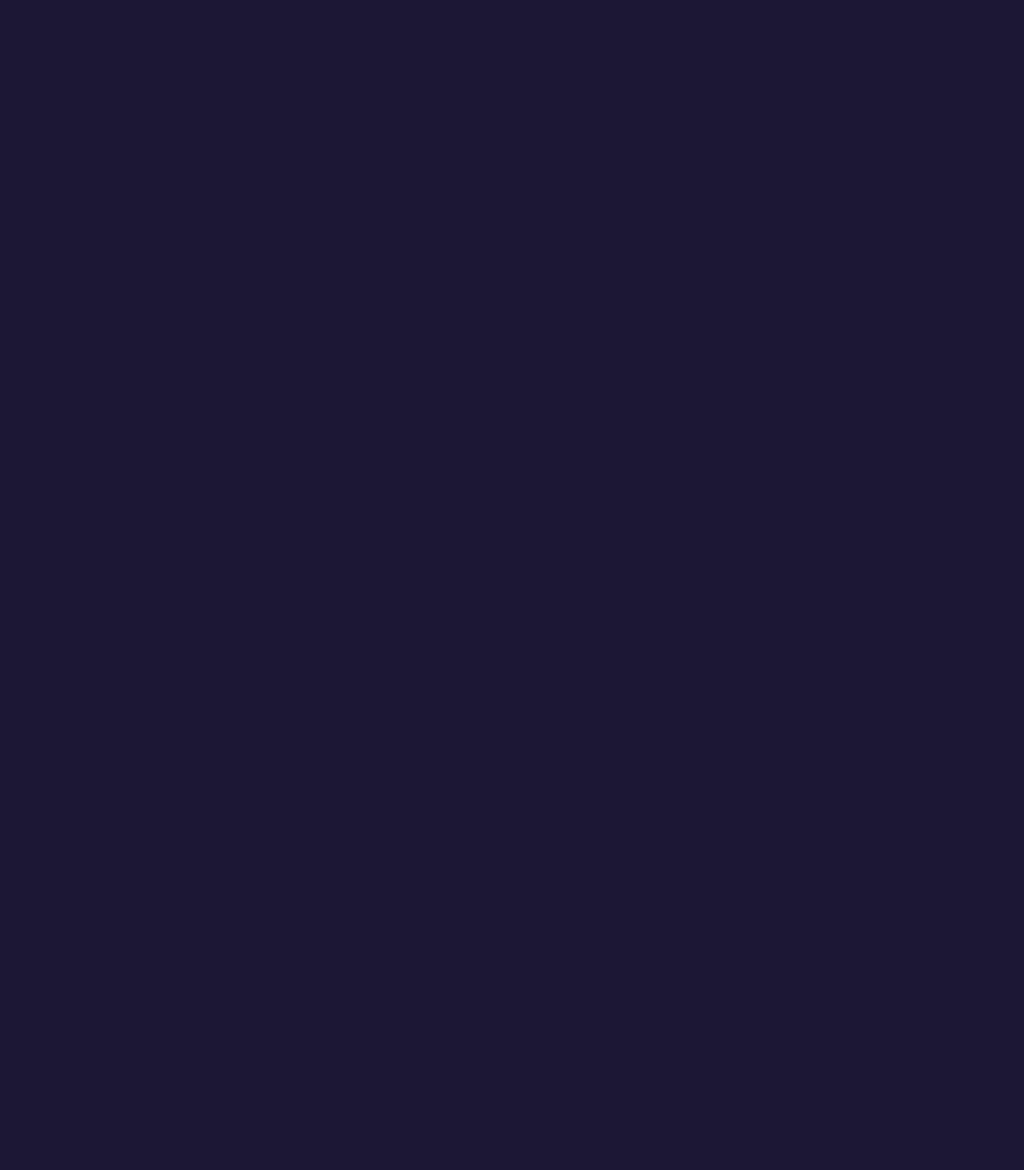
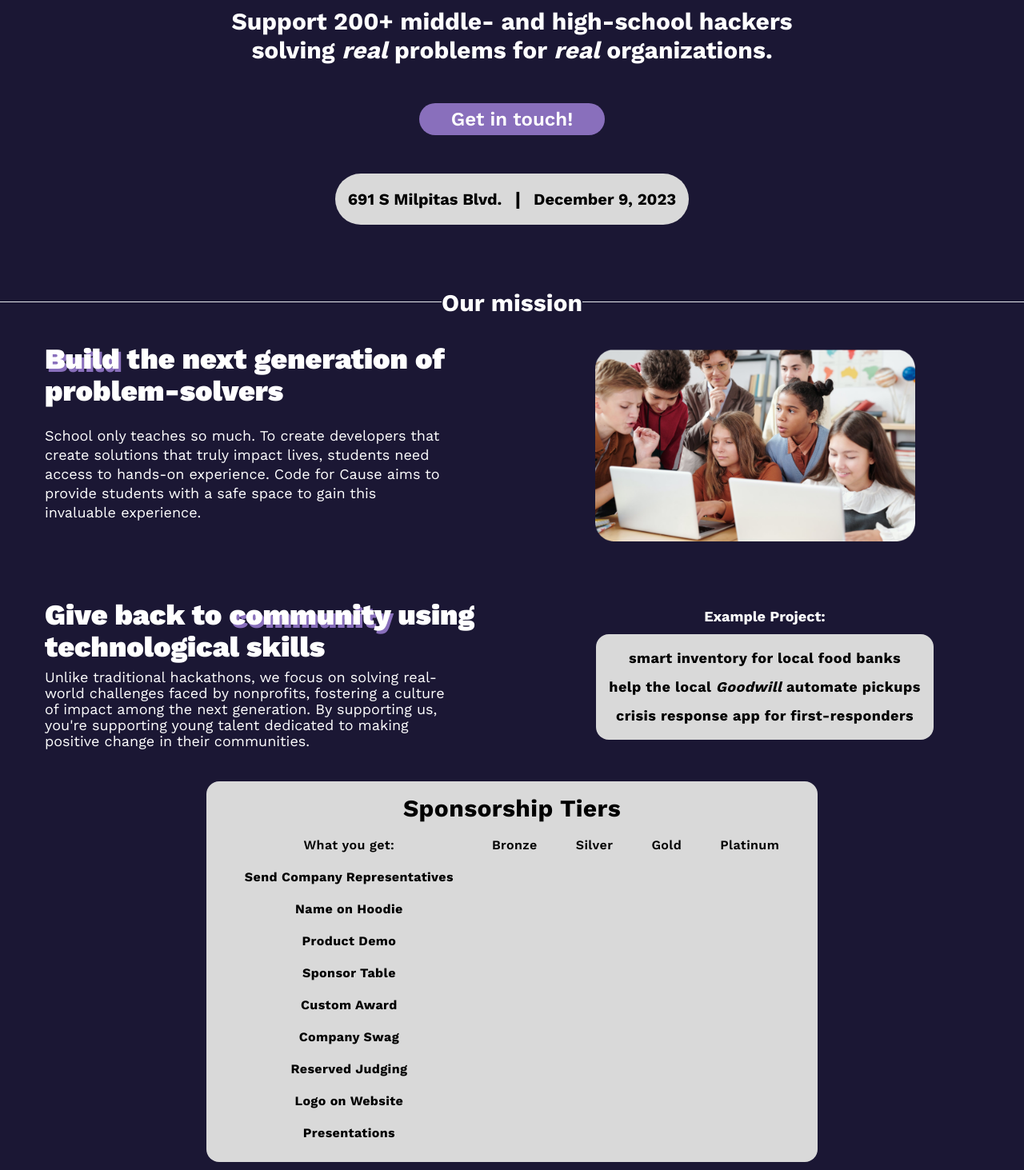
Before and after one commit to bub655/code-for-cause, a Next.js app: page /sponsors in a window 1280 px wide. Shown: the part 407-1870 px from the top of the page at 80% size. Before the commit the page ends 800 px from the top, so only its background shows below. Built offline with nearby package versions, Linux system fonts and the light colour scheme.

Commit message:
Sponsors Landing Page

```diff
--- a/src/app/sponsors/page.tsx
+++ b/src/app/sponsors/page.tsx
@@ -1,4 +1,10 @@
+import { FrequentlyAskedQuestions } from "@/components/AttendeesLandingPage/FAQ";
+import { UniqueP2 } from "@/components/SponsorsLandingPage/UniqueP2";
+import { Hero } from "@/components/SponsorsLandingPage/Hero";
+import { Mission } from "@/components/SponsorsLandingPage/Mission";
 import { Metadata } from "next";
+import { SponsorshipTiers } from "@/components/SponsorsLandingPage/Features";
+import { Navbar } from "@/components/Navbar";
 
 export const metadata: Metadata = {
 	title:
@@ -16,5 +22,14 @@ export const metadata: Metadata = {
 };
 
 export default function Sponsors() {
-	return <>sponsors</>;
+	return (
+		<>
+			<Navbar />
+			<Hero />
+			<Mission />
+			<UniqueP2 />
+			<SponsorshipTiers />
+			<FrequentlyAskedQuestions />
+		</>
+	);
 }
--- /dev/null
+++ b/src/components/SponsorsLandingPage/Features.tsx
@@ -0,0 +1,39 @@
+export const SponsorshipTiers = () => {
+	return (
+		<>
+			<div className="md:mb-16 md:mt-16 w-fit ml-auto mr-auto md:mt-2 bg-[#D9D9D9] rounded-[16px] p-2 md:p-4 tracking-wide text-black font-bold space-y-2">
+				<div className="font-bold text-3xl text-center">Sponsorship Tiers</div>
+				<div className="flex flex-row justify-between p-2">
+					<div className="flex flex-col text-center px-6 space-y-4">
+						<div className="font-semibold">What you get:</div>
+						<div>Send Company Representatives</div>
+						<div>Name on Hoodie</div>
+						<div>Product Demo</div>
+						<div>Sponsor Table</div>
+						<div>Custom Award</div>
+						<div>Company Swag</div>
+						<div>Reserved Judging</div>
+						<div>Logo on Website</div>
+						<div>Presentations</div>
+					</div>
+					<div className="flex flex-col text-center px-6 space-y-4">
+						<div className="font-semibold">Bronze</div>
+						<div></div>
+					</div>
+					<div className="flex flex-col text-center px-6 space-y-4">
+						<div className="font-semibold">Silver</div>
+						<div></div>
+					</div>
+					<div className="flex flex-col text-center px-6 space-y-4">
+						<div className="font-semibold">Gold</div>
+						<div></div>
+					</div>
+					<div className="flex flex-col text-center px-6 space-y-4">
+						<div className="font-semibold">Platinum</div>
+						<div></div>
+					</div>
+				</div>
+			</div>
+		</>
+	);
+};
--- /dev/null
+++ b/src/components/SponsorsLandingPage/Hero.tsx
@@ -0,0 +1,30 @@
+"use client";
+
+export const Hero = () => {
+	return (
+		<>
+			<div className="text-center p-4 md:p-8">
+				<div className="pb-4 font-black md:text-8xl text-6xl">
+					<span className="drop-shadow-[4px_6px_var(--tw-shadow-color)] shadow-[#896FBC]">
+						Empower{" "}
+					</span>
+					<span>the next problem-solvers</span>
+				</div>
+				<div className="m-auto font-bold text-white text-3xl pb-12 md:w-8/12">
+					Support 200+ middle- and high-school hackers solving <em>real</em>{" "}
+					problems for <em>real</em> organizations.
+				</div>
+				<button className="bg-[#896FBC] rounded-full px-10 py-1 font-semibold text-2xl">
+					Get in touch!
+				</button>
+				<div className="my-12 flex items-center md:flex-row flex-col w-full md:w-fit mx-auto bg-[#D9D9D9] rounded-full p-2 md:p-4 text-black font-bold md:space-x-4 text-xl">
+					<a target="_blank" href="https://maps.app.goo.gl/Ep8qt6LtHjQcMKNW9">
+						691 S Milpitas Blvd.
+					</a>
+					<span className="hidden md:inline text-2xl">|</span>
+					<span>December 9, 2023</span>
+				</div>
+			</div>
+		</>
+	);
+};
--- /dev/null
+++ b/src/components/SponsorsLandingPage/Mission.tsx
@@ -0,0 +1,39 @@
+import collaboration from "./images/collaboration.png";
+import Image from "next/image";
+
+export const Mission = () => {
+	return (
+		<>
+			<div className="mx-auto flex justify-center">
+				<hr className="mx-auto my-4 horizontal-line flex-auto mx-8" />
+				<h2 className="mx-auto text-3xl font-bold">Our mission</h2>
+				<hr className="mx-auto my-4 horizontal-line flex-auto mx-8" />
+			</div>
+			<div className="p-4 md:p-8 flex md:flex-row flex-col flex-wrap justify-between">
+				<div className="md:w-6/12 md:ml-6">
+					<div className="text-3xl md:text-4xl">
+						<span className="font-black drop-shadow-[3px_4px_var(--tw-shadow-color)] shadow-[#896FBC]">
+							Build{" "}
+						</span>
+						<span className="font-black">
+							the next generation of problem-solvers
+						</span>
+					</div>
+					<div className="pt-4 md:w-10/12 mt-2 text-lg leading-6">
+						School only teaches so much. To create developers that create
+						solutions that truly impact lives, students need access to hands-on
+						experience. Code for Cause aims to provide students with a safe
+						space to gain this invaluable experience.
+					</div>
+				</div>
+				<div className="p-2 pr-8 ml-auto mr-auto text-center justify-contents-center font-bold text-lg">
+					<Image
+						src={collaboration}
+						alt="Collaborative sutdents workig together"
+						height={240}
+					/>
+				</div>
+			</div>
+		</>
+	);
+};
--- /dev/null
+++ b/src/components/SponsorsLandingPage/UniqueP2.tsx
@@ -0,0 +1,34 @@
+import Image from "next/image";
+import collaboration from "../images/collaboration.png";
+
+export const UniqueP2 = () => {
+	return (
+		<div className="p-4 md:p-8 flex md:flex-row flex-col flex-wrap justify-between">
+			<div className="md:w-6/12 md:ml-6">
+				<div className="text-3xl md:text-4xl">
+					<span className="font-black">Give back to </span>
+					<span className="font-black drop-shadow-[3px_4px_var(--tw-shadow-color)] shadow-[#896FBC]">
+						community{" "}
+					</span>
+					<span className="font-black">using technological skills</span>
+				</div>
+				<div className="md:w-10/12 mt-2 text-lg leading-5">
+					Unlike traditional hackathons, we focus on solving real-world
+					challenges faced by nonprofits, fostering a culture of impact among
+					the next generation. By supporting us, you're supporting young talent
+					dedicated to making positive change in their communities.
+				</div>
+			</div>
+			<div className="p-2 md:w-5/12 ml-auto mr-auto text-center justify-contents-center font-bold text-lg">
+				Example Project:
+				<div className="w-fit ml-auto mr-auto md:mt-2 bg-[#D9D9D9] rounded-[16px] p-2 md:p-4 tracking-wide text-black font-bold space-y-2">
+					<div>smart inventory for local food banks</div>
+					<div>
+						help the local <em>Goodwill</em> automate pickups
+					</div>
+					<div>crisis response app for first-responders</div>
+				</div>
+			</div>
+		</div>
+	);
+};
```
Also changed, not shown: src/components/SponsorsLandingPage/images/collaboration.png (added).
